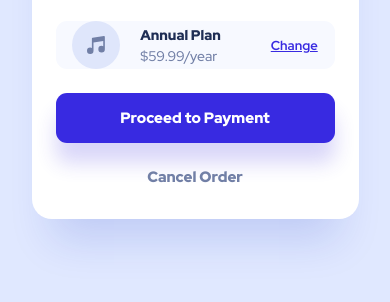
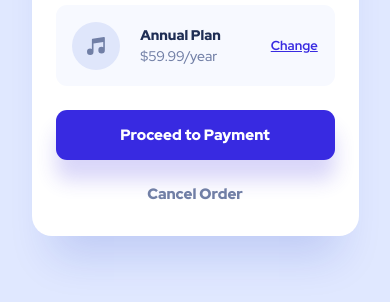
Before and after one commit to dlavrentev/order-summary, a plain HTML site: page index.html in a window 390 px wide. Shown: the part 472-774 px from the top of the page. Drawn offline with Linux system fonts and the light colour scheme.

Commit message:
finished mobile version

```diff
--- a/style.css
+++ b/style.css
@@ -58,6 +58,7 @@ body {
   border-radius: 11px;
   width: 100%;
   margin-top: 24px;
+  padding: 17px 0 16px 0;
 }
 
 .plan div {
```
